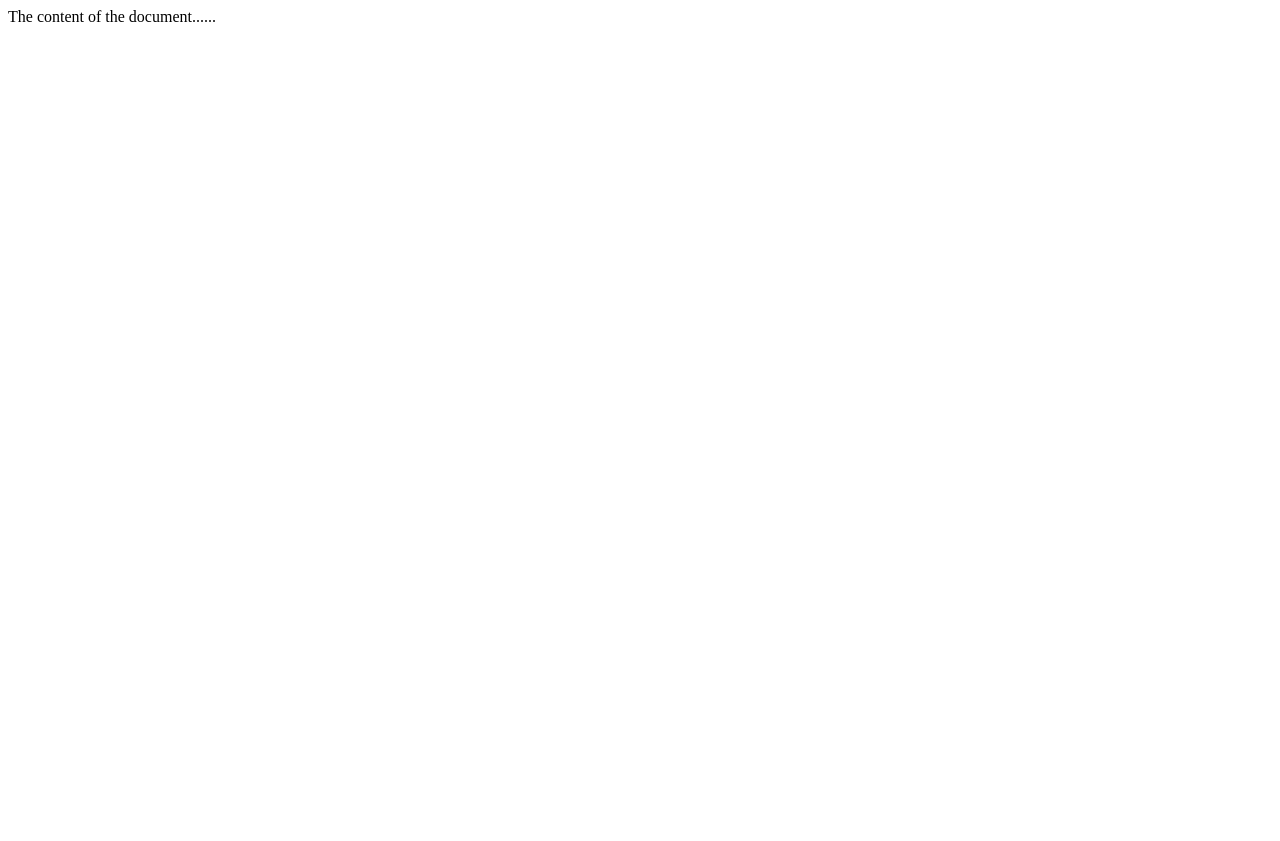
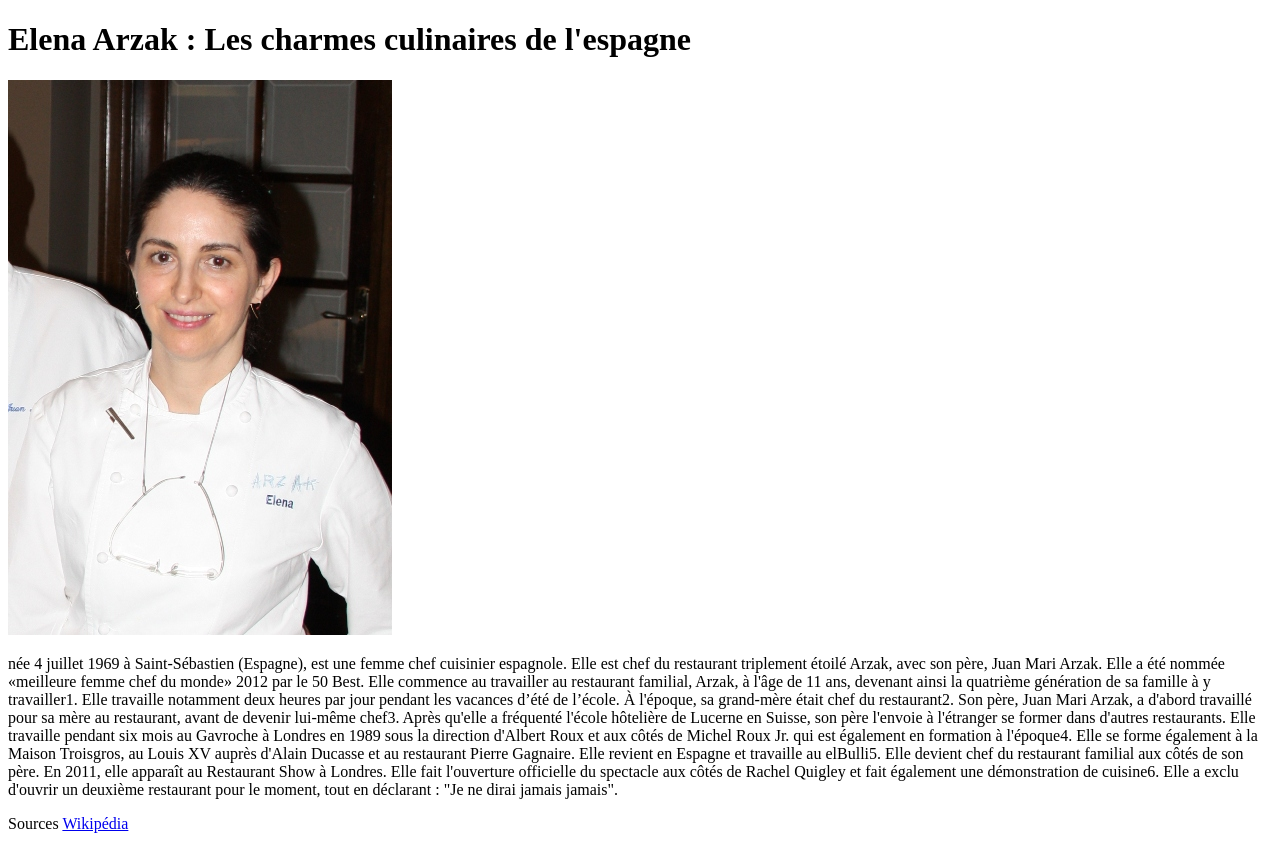
Before and after one commit to Batgirl35/MiamFest, a plain HTML site: page Pages/Intervenants/chef3.html in a window 1280 px wide. Before the commit the page ends 800 px from the top, so only its background shows below. Drawn offline with Linux system fonts and the light colour scheme.

Commit message:
Added pages chef
Ajout chef 1, chef 2 et chef 3 avec les images des intervenants

```diff
--- a/Pages/Intervenants/chef3.html
+++ b/Pages/Intervenants/chef3.html
@@ -1,11 +1,26 @@
 <!DOCTYPE html>
 <html>
 <head>
-<title>Title of the document</title>
+<title>Elena Arzak</title>
 </head>
 
 <body>
-The content of the document......
+    <h1> Elena Arzak : Les charmes culinaires de l'espagne</h1>
+<img src="../../Images/Elena_Arzak.jpg">
+    <p>
+            née 4 juillet 1969 à Saint-Sébastien (Espagne), est une femme chef cuisinier espagnole. Elle est chef du restaurant triplement étoilé Arzak, avec son père, Juan Mari Arzak. Elle a été nommée «meilleure femme chef du monde» 2012 par le 50 Best.
+            Elle commence au travailler au restaurant familial, Arzak, à l'âge de 11 ans, devenant ainsi la quatrième génération de sa famille à y travailler1. Elle travaille notamment deux heures par jour pendant les vacances d’été de l’école. À l'époque, sa grand-mère était chef du restaurant2. Son père, Juan Mari Arzak, a d'abord travaillé pour sa mère au restaurant, avant de devenir lui-même chef3.
+
+            Après qu'elle a fréquenté l'école hôtelière de Lucerne en Suisse, son père l'envoie à l'étranger se former dans d'autres restaurants. Elle travaille pendant six mois au Gavroche à Londres en 1989 sous la direction d'Albert Roux et aux côtés de Michel Roux Jr. qui est également en formation à l'époque4. Elle se forme également à la Maison Troisgros, au Louis XV auprès d'Alain Ducasse et au restaurant Pierre Gagnaire. Elle revient en Espagne et travaille au elBulli5.
+
+            Elle devient chef du restaurant familial aux côtés de son père. En 2011, elle apparaît au Restaurant Show à Londres. Elle fait l'ouverture officielle du spectacle aux côtés de Rachel Quigley et fait également une démonstration de cuisine6. Elle a exclu d'ouvrir un deuxième restaurant pour le moment, tout en déclarant : "Je ne dirai jamais jamais".
+    </p>
 </body>
+<footer>
+    <div>
+        Sources
+        <a href="https://fr.wikipedia.org/wiki/Elena_Arzak"> Wikipédia </a>
+    </div>
+</footer>
 
 </html>
```
Also changed, not shown: Pages/Intervenants/chef1.html (+16 -2 lines), Pages/Intervenants/chef2.html (+18 -3 lines), Images/Elena_Arzak.jpg (added), Images/pierre_gagnaire.jpg (added), Images/pierre_thiam.jpg (added).
